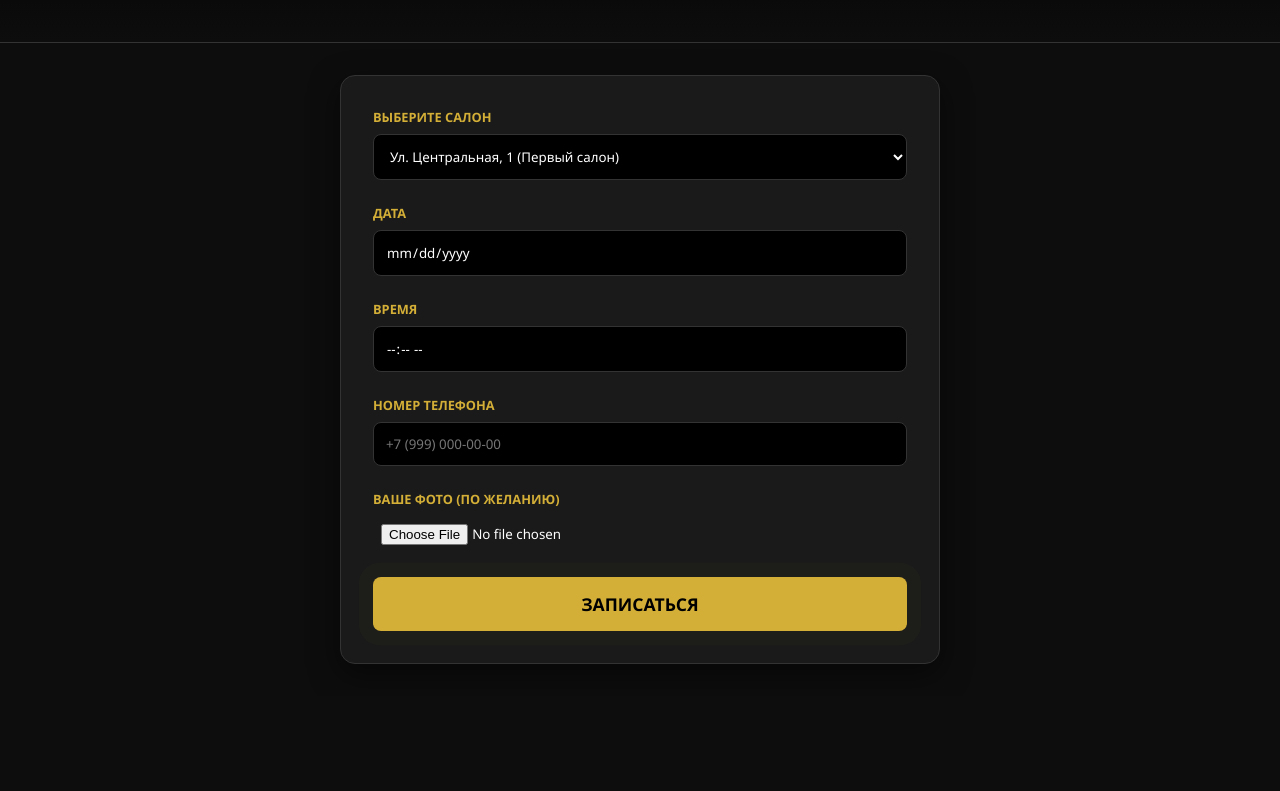
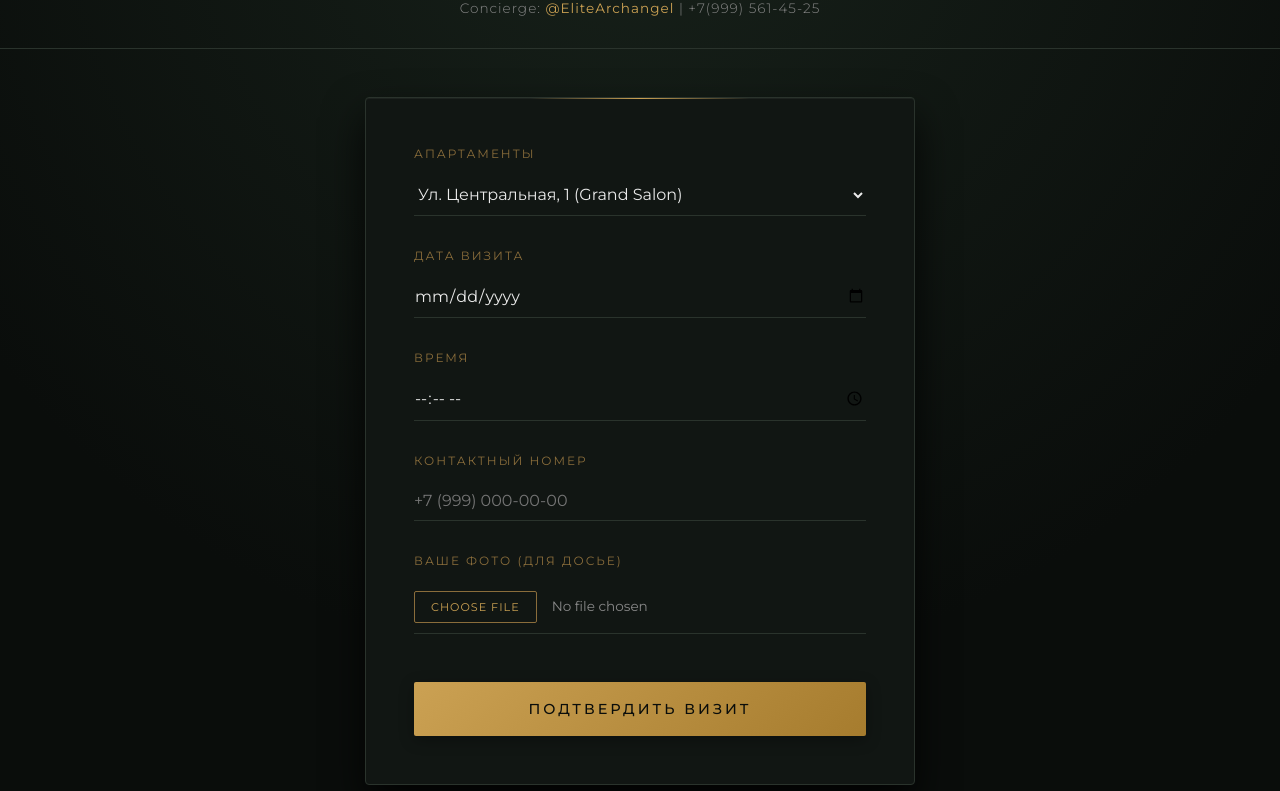
Before and after one commit to gidroksemka9250-eng/BARBERSHOP, a website: page index.html in a window 1280 px wide. Shown: the part 138-929 px from the top of the page. Before the commit the page ends 834 px from the top, so only its background shows below. Drawn offline with nearby package versions, Linux system fonts and the light colour scheme; a web font is replaced by a local one.

Commit message:
Update index.html

```diff
--- a/index.html
+++ b/index.html
@@ -3,63 +3,217 @@
 <head>
     <meta charset="UTF-8">
     <meta name="viewport" content="width=device-width, initial-scale=1.0">
-    <title>Premium Barbershop | Запись</title>
+    <title>Bespoke Barbershop | Private Booking</title>
+    <link rel="preconnect" href="https://fonts.googleapis.com">
+    <link rel="preconnect" href="https://fonts.gstatic.com" crossorigin>
+    <link href="https://fonts.googleapis.com/css2?family=Playfair+Display:ital,wght@0,400;0,600;1,400&family=Montserrat:wght@300;400;500&display=swap" rel="stylesheet">
     <style>
-        :root { --bg: #0d0d0d; --gold: #d4af37; --dark: #1a1a1a; --text: #f0f0f0; }
-        * { box-sizing: border-box; margin: 0; padding: 0; font-family: 'Segoe UI', Tahoma, Geneva, Verdana, sans-serif; }
-        body { background-color: var(--bg); color: var(--text); overflow-x: hidden; }
+        :root {
+            --bg-base: #0a0d0b;
+            --bg-surface: #111613; /* Deep British Racing Green */
+            --gold: #CBA153;
+            --gold-muted: #8A6D3B;
+            --text-main: #EAEAEA;
+            --text-muted: #888888;
+            --border-color: #2A332C;
+            --transition-smooth: all 0.6s cubic-bezier(0.25, 0.46, 0.45, 0.94);
+        }
 
-        /* Animations */
-        @keyframes fadeIn { from { opacity: 0; transform: translateY(20px); } to { opacity: 1; transform: translateY(0); } }
-        @keyframes pulse { 0% { box-shadow: 0 0 0 0 rgba(212, 175, 55, 0.4); } 70% { box-shadow: 0 0 0 15px rgba(212, 175, 55, 0); } 100% { box-shadow: 0 0 0 0 rgba(212, 175, 55, 0); } }
+        * { box-sizing: border-box; margin: 0; padding: 0; }
 
-        header { text-align: center; padding: 3rem 1rem; background: linear-gradient(180deg, #000 0%, var(--bg) 100%); border-bottom: 1px solid #333; animation: fadeIn 1s ease-out; }
-        h1 { color: var(--gold); font-size: 2.5rem; text-transform: uppercase; letter-spacing: 2px; margin-bottom: 10px; }
-        .support { color: #888; font-size: 0.9rem; }
-        .support span { color: var(--gold); font-weight: bold; }
+        body {
+            background-color: var(--bg-base);
+            color: var(--text-main);
+            font-family: 'Montserrat', sans-serif;
+            overflow-x: hidden;
+            background-image: radial-gradient(circle at 50% 0%, #17211a 0%, transparent 70%);
+        }
 
-        .container { max-width: 600px; margin: 2rem auto; padding: 2rem; background: var(--dark); border-radius: 15px; box-shadow: 0 10px 30px rgba(0,0,0,0.5); border: 1px solid #333; animation: fadeIn 1.2s ease-out; }
+        /* Elegant Animations */
+        @keyframes fadeUp {
+            from { opacity: 0; transform: translateY(30px); }
+            to { opacity: 1; transform: translateY(0); }
+        }
+        @keyframes shimmer {
+            0% { background-position: -200% center; }
+            100% { background-position: 200% center; }
+        }
 
-        .form-group { margin-bottom: 1.5rem; }
-        label { display: block; margin-bottom: 0.5rem; color: var(--gold); font-weight: 600; text-transform: uppercase; font-size: 0.8rem; }
-        input, select { width: 100%; padding: 12px; background: #000; border: 1px solid #333; color: white; border-radius: 8px; outline: none; transition: border 0.3s; }
-        input:focus, select:focus { border-color: var(--gold); }
+        header {
+            text-align: center;
+            padding: 4rem 1rem 2rem;
+            border-bottom: 1px solid var(--border-color);
+            animation: fadeUp 1s cubic-bezier(0.25, 1, 0.5, 1) forwards;
+        }
 
-        input[type="file"] { padding: 8px; background: transparent; border: none; }
+        h1 {
+            font-family: 'Playfair Display', serif;
+            color: var(--gold);
+            font-size: 2.8rem;
+            font-weight: 600;
+            letter-spacing: 4px;
+            margin-bottom: 15px;
+            text-transform: uppercase;
+        }
 
-        button { width: 100%; padding: 15px; background: var(--gold); color: #000; font-weight: bold; font-size: 1.1rem; border: none; border-radius: 8px; cursor: pointer; text-transform: uppercase; transition: all 0.3s; animation: pulse 2s infinite; }
-        button:hover { background: #b5952f; transform: scale(1.02); }
+        .support {
+            color: var(--text-muted);
+            font-size: 0.85rem;
+            letter-spacing: 1px;
+            font-weight: 300;
+        }
+        .support span { color: var(--gold); font-weight: 400; }
+
+        .container {
+            max-width: 550px;
+            margin: 3rem auto;
+            padding: 3rem;
+            background: var(--bg-surface);
+            border-radius: 4px;
+            box-shadow: 0 20px 40px rgba(0,0,0,0.8), inset 0 1px 0 rgba(255,255,255,0.05);
+            border: 1px solid var(--border-color);
+            animation: fadeUp 1.2s cubic-bezier(0.25, 1, 0.5, 1) forwards;
+            position: relative;
+        }
+
+        /* Ornamental top line */
+        .container::before {
+            content: '';
+            position: absolute;
+            top: 0; left: 50%;
+            transform: translateX(-50%);
+            width: 40%;
+            height: 1px;
+            background: linear-gradient(90deg, transparent, var(--gold), transparent);
+        }
+
+        .form-group { margin-bottom: 2rem; position: relative; }
+
+        label {
+            display: block;
+            margin-bottom: 0.8rem;
+            color: var(--gold-muted);
+            font-weight: 400;
+            text-transform: uppercase;
+            font-size: 0.75rem;
+            letter-spacing: 2px;
+        }
+
+        input, select {
+            width: 100%;
+            padding: 10px 0;
+            background: transparent;
+            border: none;
+            border-bottom: 1px solid var(--border-color);
+            color: var(--text-main);
+            font-family: 'Montserrat', sans-serif;
+            font-size: 1rem;
+            outline: none;
+            transition: var(--transition-smooth);
+            border-radius: 0;
+        }
+
+        input:focus, select:focus {
+            border-bottom-color: var(--gold);
+            box-shadow: 0 5px 5px -5px rgba(203, 161, 83, 0.2);
+        }
+
+        select option { background: var(--bg-surface); color: var(--text-main); }
+        input[type="file"] { font-size: 0.85rem; color: var(--text-muted); cursor: pointer; }
+        input[type="file"]::-webkit-file-upload-button {
+            background: transparent;
+            border: 1px solid var(--gold-muted);
+            color: var(--gold);
+            padding: 8px 16px;
+            margin-right: 15px;
+            border-radius: 2px;
+            font-family: 'Montserrat', sans-serif;
+            text-transform: uppercase;
+            font-size: 0.7rem;
+            letter-spacing: 1px;
+            cursor: pointer;
+            transition: var(--transition-smooth);
+        }
+        input[type="file"]::-webkit-file-upload-button:hover { background: rgba(203, 161, 83, 0.1); }
+
+        button {
+            width: 100%;
+            padding: 18px;
+            margin-top: 1rem;
+            background: linear-gradient(135deg, #CBA153 0%, #A67C2E 100%);
+            color: #0a0d0b;
+            font-family: 'Montserrat', sans-serif;
+            font-weight: 500;
+            font-size: 0.9rem;
+            letter-spacing: 3px;
+            border: none;
+            border-radius: 2px;
+            cursor: pointer;
+            text-transform: uppercase;
+            transition: var(--transition-smooth);
+            box-shadow: 0 4px 15px rgba(0,0,0,0.3);
+        }
+
+        button:hover {
+            transform: translateY(-2px);
+            box-shadow: 0 8px 25px rgba(203, 161, 83, 0.3);
+            filter: brightness(1.1);
+        }
+
+        button:disabled { background: #333; color: #666; cursor: not-allowed; box-shadow: none; transform: none; }
 
         /* Status Screen */
         #statusScreen { display: none; text-align: center; padding: 2rem 0; }
-        .status-icon { font-size: 4rem; margin-bottom: 1rem; }
-        .status-text { font-size: 1.5rem; color: var(--gold); margin-bottom: 1rem; }
-        .status-approved { color: #4CAF50; }
-        .status-cancelled { color: #F44336; }
-        .status-reschedule { color: #FF9800; }
+        .status-icon { font-size: 3rem; margin-bottom: 1.5rem; }
+        .status-text { font-family: 'Playfair Display', serif; font-size: 1.6rem; color: var(--gold); margin-bottom: 1rem; line-height: 1.4; }
+        .status-approved { color: #A8C69F; } /* Elegant muted green */
+        .status-cancelled { color: #C69F9F; } /* Elegant muted red */
+        .status-reschedule { color: var(--gold); }
 
-        .loader { border: 4px solid #333; border-top: 4px solid var(--gold); border-radius: 50%; width: 40px; height: 40px; animation: spin 1s linear infinite; margin: 0 auto; }
+        .loader {
+            width: 50px;
+            height: 50px;
+            margin: 0 auto 2rem;
+            border: 1px solid rgba(203, 161, 83, 0.2);
+            border-top: 1px solid var(--gold);
+            border-radius: 50%;
+            animation: spin 1.5s cubic-bezier(0.68, -0.55, 0.265, 1.55) infinite;
+        }
         @keyframes spin { 0% { transform: rotate(0deg); } 100% { transform: rotate(360deg); } }
+
+        .reset-btn {
+            background: transparent;
+            color: var(--text-muted);
+            border: 1px solid var(--border-color);
+            box-shadow: none;
+            margin-top: 2.5rem;
+        }
+        .reset-btn:hover { background: rgba(255,255,255,0.05); color: var(--text-main); }
+
+        @media (max-width: 600px) {
+            .container { padding: 2rem; margin: 1rem; }
+            h1 { font-size: 2rem; }
+        }
     </style>
 </head>
 <body>
 
 <header>
-    <h1>Barbershop</h1>
-    <div class="support">Тех. поддержка: <span>@EliteArchangel</span> | +7(999) 561-45-25</div>
+    <h1>The Gentleman</h1>
+    <div class="support">Concierge: <span>@EliteArchangel</span> | +7(999) 561-45-25</div>
 </header>
 
 <div class="container" id="appContainer">
     <form id="bookingForm">
         <div class="form-group">
-            <label>Выберите салон</label>
+            <label>Апартаменты</label>
             <select id="address" required>
-                <option value="address1">Ул. Центральная, 1 (Первый салон)</option>
-                <option value="address2">Ул. Ленина, 25 (Второй салон)</option>
+                <option value="address1">Ул. Центральная, 1 (Grand Salon)</option>
+                <option value="address2">Ул. Ленина, 25 (Private Lounge)</option>
             </select>
         </div>
         <div class="form-group">
-            <label>Дата</label>
+            <label>Дата визита</label>
             <input type="date" id="date" required>
         </div>
         <div class="form-group">
@@ -67,22 +221,22 @@
             <input type="time" id="time" required>
         </div>
         <div class="form-group">
-            <label>Номер телефона</label>
+            <label>Контактный номер</label>
             <input type="tel" id="phone" placeholder="+7 (999) 000-00-00" required>
         </div>
         <div class="form-group">
-            <label>Ваше фото (По желанию)</label>
+            <label>Ваше фото (Для досье)</label>
             <input type="file" id="photo" accept="image/*">
         </div>
-        <button type="submit" id="submitBtn">Записаться</button>
+        <button type="submit" id="submitBtn">Подтвердить визит</button>
     </form>
 
     <div id="statusScreen">
         <div id="statusDynamicContent">
             <div class="loader"></div>
-            <p class="status-text" style="margin-top: 1rem;">Заявка на рассмотрении...</p>
+            <p class="status-text" style="margin-top: 1rem;">Ожидание подтверждения мастером...</p>
         </div>
-        <button onclick="resetBooking()" style="margin-top: 2rem; background: #333; color: white; animation: none;">Новая запись</button>
+        <button onclick="resetBooking()" class="reset-btn">Новый визит</button>
     </div>
 </div>
 
@@ -92,7 +246,6 @@
     const statusContent = document.getElementById('statusDynamicContent');
     let pollingInterval;
 
-    // Конвертация файла в Base64 (Хакерский метод без FormData)
     const getBase64 = (file) => new Promise((resolve, reject) => {
         if (!file) return resolve(null);
         const reader = new FileReader();
@@ -101,21 +254,20 @@
         reader.onerror = error => reject(error);
     });
 
-    // Проверка сессии при запуске
     window.onload = () => {
         const myId = localStorage.getItem('barber_booking_id');
         if (myId) {
             form.style.display = 'none';
             statusScreen.style.display = 'block';
             checkStatus(myId);
-            pollingInterval = setInterval(() => checkStatus(myId), 5000); // Опрос сервера каждые 5 сек
+            pollingInterval = setInterval(() => checkStatus(myId), 5000);
         }
     };
 
     form.addEventListener('submit', async (e) => {
         e.preventDefault();
         const btn = document.getElementById('submitBtn');
-        btn.innerText = 'Отправка...';
+        btn.innerText = 'Авторизация...';
         btn.disabled = true;
 
         const photoFile = document.getElementById('photo').files[0];
@@ -145,9 +297,9 @@
                 pollingInterval = setInterval(() => checkStatus(result.id), 5000);
             }
         } catch (err) {
-            alert('Ошибка сети! Мы используем резервный канал, попробуйте позже.');
+            alert('Сбой связи. Резервный канал активирован, попробуйте позже.');
         } finally {
-            btn.innerText = 'Записаться';
+            btn.innerText = 'Подтвердить визит';
             btn.disabled = false;
         }
     });
@@ -158,13 +310,13 @@
             const data = await res.json();
 
             if (data.status === 'approved') {
-                statusContent.innerHTML = `<div class="status-icon">✅</div><p class="status-text status-approved">Одобрено!<br>Ждем вас в назначенное время.</p>`;
+                statusContent.innerHTML = `<div class="status-icon" style="color: #A8C69F;">✧</div><p class="status-text status-approved">Визит подтвержден.<br>Ожидаем вас.</p>`;
                 clearInterval(pollingInterval);
             } else if (data.status === 'cancelled') {
-                statusContent.innerHTML = `<div class="status-icon">❌</div><p class="status-text status-cancelled">Отменено.<br>К сожалению, время недоступно.</p>`;
+                statusContent.innerHTML = `<div class="status-icon" style="color: #C69F9F;">✕</div><p class="status-text status-cancelled">Визит отклонен.<br>Время недоступно.</p>`;
                 clearInterval(pollingInterval);
             } else if (data.status === 'reschedule') {
-                statusContent.innerHTML = `<div class="status-icon">🔄</div><p class="status-text status-reschedule">Перенос!<br>С вами свяжется администратор.</p>`;
+                statusContent.innerHTML = `<div class="status-icon" style="color: #CBA153;">⟲</div><p class="status-text status-reschedule">Корректировка времени.<br>Консьерж свяжется с вами.</p>`;
                 clearInterval(pollingInterval);
             }
         } catch (e) { console.log('Ожидание сервера...'); }
@@ -175,7 +327,7 @@
         clearInterval(pollingInterval);
         statusScreen.style.display = 'none';
         form.style.display = 'block';
-        statusContent.innerHTML = `<div class="loader"></div><p class="status-text" style="margin-top: 1rem;">Заявка на рассмотрении...</p>`;
+        statusContent.innerHTML = `<div class="loader"></div><p class="status-text" style="margin-top: 1rem;">Ожидание подтверждения мастером...</p>`;
     }
 </script>
 </body>
```
